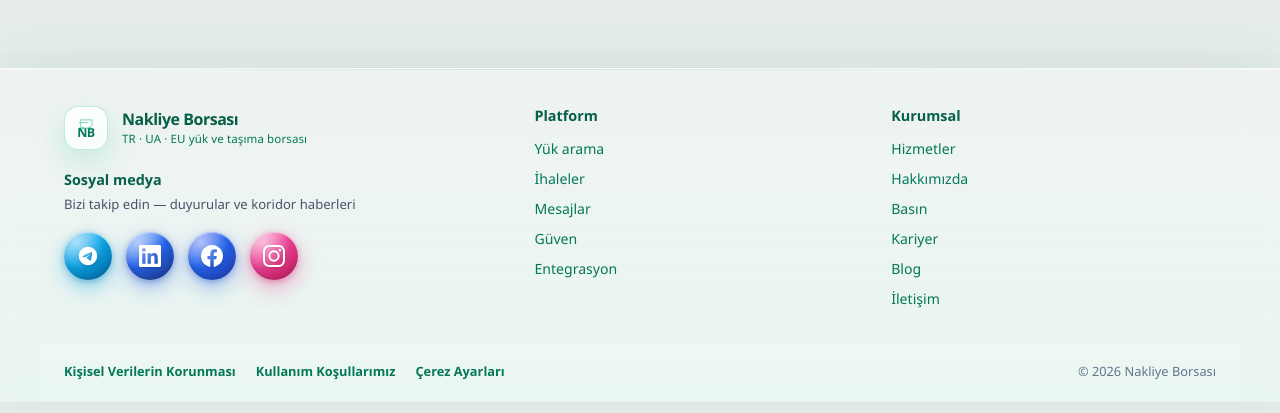
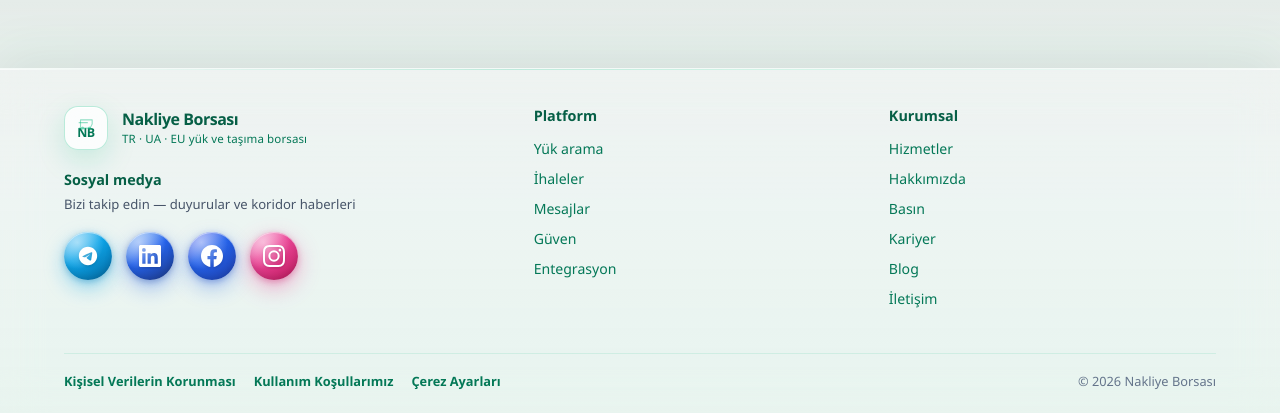
Before and after one commit to kutluhanakinci8-ux/nakliyeborsasi, a Next.js app in the folder apps/web/: page /blog in a window 1280 px wide. Shown: the part 1139-1552 px from the top of the page. Built offline with nearby package versions, Linux system fonts and the light colour scheme.

Commit message:
Merge footer legal links and copyright into main footer block
Co-authored-by: kutluhanakinci8-ux <kutluhanakinci8-ux@users.noreply.github.com>

```diff
--- a/apps/web/src/app/globals.css
+++ b/apps/web/src/app/globals.css
@@ -343,8 +343,7 @@ a {
 
 .site-header-utility-inner,
 .site-header-main-inner,
-.site-footer-inner,
-.site-footer-bottom {
+.site-footer-inner {
   max-width: 1200px;
   margin: 0 auto;
   padding-left: 24px;
@@ -1557,9 +1556,21 @@ a {
 .site-footer-inner {
   display: grid;
   grid-template-columns: 1.2fr 1fr 1fr;
-  gap: 32px;
+  gap: 32px 28px;
   padding-top: 36px;
-  padding-bottom: 28px;
+  padding-bottom: 26px;
+}
+
+.site-footer-meta {
+  grid-column: 1 / -1;
+  display: flex;
+  flex-wrap: wrap;
+  align-items: center;
+  justify-content: space-between;
+  gap: 12px 20px;
+  padding-top: 18px;
+  margin-top: 4px;
+  border-top: 1px solid rgba(16, 185, 129, 0.12);
 }
 
 .site-footer-inner--3 {
@@ -1854,28 +1865,11 @@ a {
   height: 22px;
 }
 
-.site-footer-bottom {
-  border-top: 1px solid rgba(255, 255, 255, 0.45);
-  padding-top: 16px;
-  padding-bottom: 22px;
+.site-footer-legal {
   display: flex;
   flex-wrap: wrap;
+  gap: 8px 18px;
   align-items: center;
-  justify-content: space-between;
-  gap: 12px 20px;
-  font-size: 0.8rem;
-  color: #475569;
-  background: linear-gradient(
-    180deg,
-    rgba(255, 255, 255, 0.22) 0%,
-    rgba(236, 253, 245, 0.35) 100%
-  );
-}
-
-.site-footer-legal {
-  display: flex;
-  flex-wrap: wrap;
-  gap: 8px 20px;
 }
 
 .site-footer-legal a {
@@ -1893,6 +1887,7 @@ a {
   margin: 0;
   color: #64748b;
   font-size: 0.8rem;
+  white-space: nowrap;
 }
 
 .site-footer-muted {
@@ -2973,6 +2968,15 @@ button.btn-secondary {
     grid-template-columns: 1fr;
   }
 
+  .site-footer-meta {
+    flex-direction: column;
+    align-items: flex-start;
+  }
+
+  .site-footer-copy {
+    white-space: normal;
+  }
+
   .social-media-row {
     justify-content: flex-start;
   }
--- a/apps/web/src/components/SiteFooter.tsx
+++ b/apps/web/src/components/SiteFooter.tsx
@@ -49,8 +49,7 @@ export function SiteFooter() {
             ))}
           </ul>
         </div>
-      </div>
-      <div className="site-footer-bottom">
+        <div className="site-footer-meta">
           <nav className="site-footer-legal" aria-label="Yasal bilgiler">
             {LEGAL_LINKS.map((item) => (
               <Link key={item.href} href={item.href}>
@@ -60,6 +59,7 @@ export function SiteFooter() {
           </nav>
           <p className="site-footer-copy">© {new Date().getFullYear()} Nakliye Borsası</p>
         </div>
+      </div>
     </footer>
   );
 }
```
Lines whose indentation alone changed are shown as unchanged.
